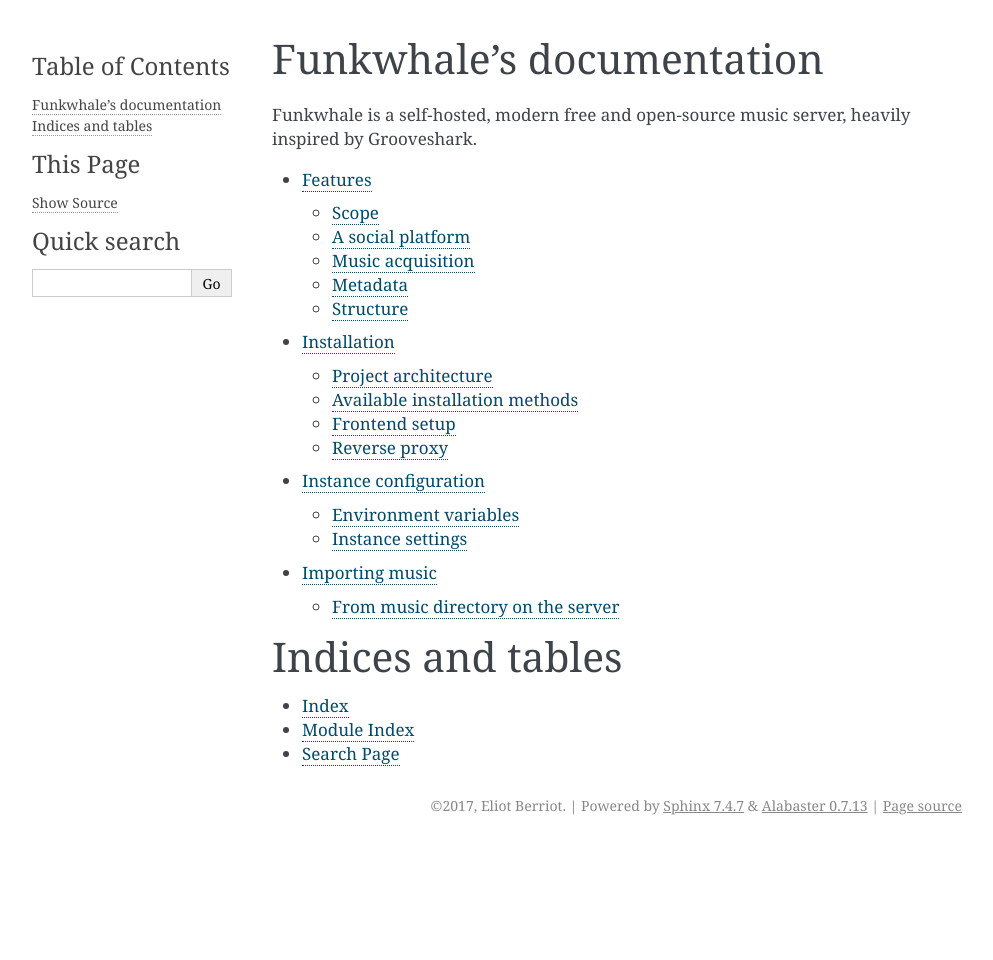
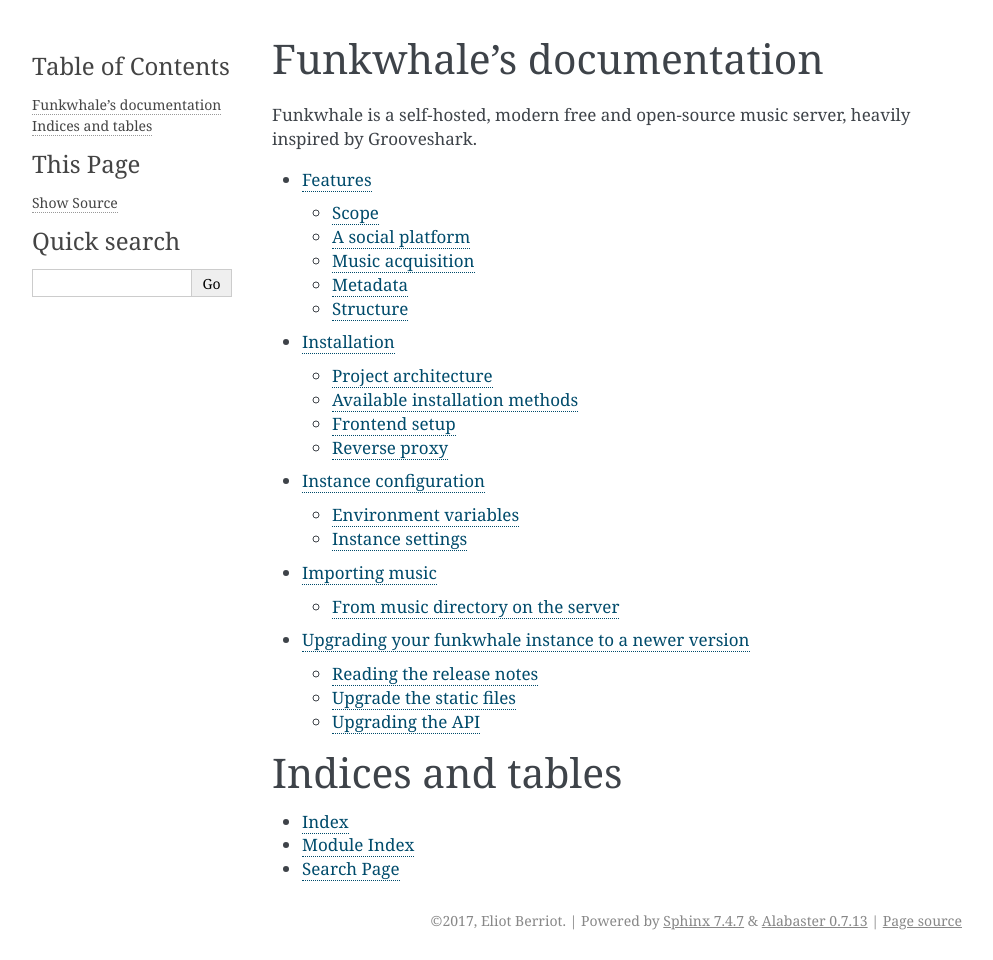
Before and after one commit to RYGhub/funkwhale, a Sphinx documentation site: the page built from docs/index.rst, in a window 1280 px wide. Shown: the whole page, without its empty margins (148-1141 px from the left). Built offline with Sphinx 7.4.7, drawn with Linux system fonts in a browser that asks for light colours; before the commit the page ends 900 px from its top, so only the background shows below that; some of the changed lines change nothing that is shown.

Commit message:
Fix #127: Added upgrade documentation

```diff
--- a/docs/index.rst
+++ b/docs/index.rst
@@ -15,6 +15,7 @@
    installation/index
    configuration
    importing-music
+   upgrading
    changelog
 
 Indices and tables
--- /dev/null
+++ b/docs/upgrading.rst
@@ -0,0 +1,88 @@
+Upgrading your funkwhale instance to a newer version
+====================================================
+
+.. note::
+
+    Before upgrading your instance, we strongly advise you to make a database
+    backup. We're commited to make upgrade as easy and straightforward as possible,
+    however, funkwhale is still in development and you'll be safer with a backup.
+
+Reading the release notes
+-------------------------
+
+Please take a few minutes to read the :doc:`changelog`: updates should work
+similarly from version to version, but some of them may require additional steps.
+Those steps would be described in the version release notes.
+
+Upgrade the static files
+------------------------
+
+Regardless of your deployment choice (docker/non-docker) the front-end app
+is updated separately from the API. This is as simple as downloading
+the zip with the static files and extracting it in the correct place.
+
+The following example assume your setup match :ref:`frontend-setup`.
+
+.. parsed-literal::
+
+    # this assumes you want to upgrade to version "|version|"
+    export FUNKWHALE_VERSION="|version|"
+    cd /srv/funkwhale
+    curl -L -o front.zip "https://code.eliotberriot.com/funkwhale/funkwhale/builds/artifacts/$FUNKWHALE_VERSION/download?job=build_front"
+    unzip -o front.zip
+    rm front.zip
+
+Upgrading the API
+-----------------
+
+Docker setup
+^^^^^^^^^^^^
+
+If you've followed the setup instructions in :doc:`Docker`, upgrade path is
+easy:
+
+.. parsed-literal::
+
+    cd /srv/funkwhale
+    # hardcode the targeted version your env file
+    # (look for the FUNKWHALE_VERSION variable)
+    nano .env
+    # Pull the new version containers
+    docker-compose pull
+    # Apply the database migrations
+    docker-compose run --rm api python manage.py migrate
+    # Relaunch the containers
+    docker-compose up -d
+
+Non-docker setup
+^^^^^^^^^^^^^^^^
+
+On non docker-setup, upgrade involves a few more commands. We assume your setup
+match what is described in :doc:`debian`:
+
+.. parsed-literal::
+
+    # this assumes you want to upgrade to version "|version|"
+    export FUNKWALE_VERSION="|version|"
+    cd /srv/funkwhale
+
+    # download more recent API files
+    curl -L -o "api-|version|.zip" "https://code.eliotberriot.com/funkwhale/funkwhale/-/jobs/artifacts/|version|/download?job=build_api"
+    unzip "api-|version|.zip" -d extracted
+    mv extracted/api/* api/
+    rm -rf extracted
+
+    # update os dependencies
+    sudo api/install_os_dependencies.sh install
+    # update python dependencies
+    source /srv/funkwhale/load_env
+    source /srv/funkwhale/virtualenv/bin/activate
+    pip install -r api/requirements.txt
+
+    # apply database migrations
+    python api/manage.py migrate
+    # collect static files
+    python api/manage.py collectstatic --no-input
+
+    # restart the services
+    sudo systemctl restart funkwhale.target
```
Also changed, not shown: 1 other file.
